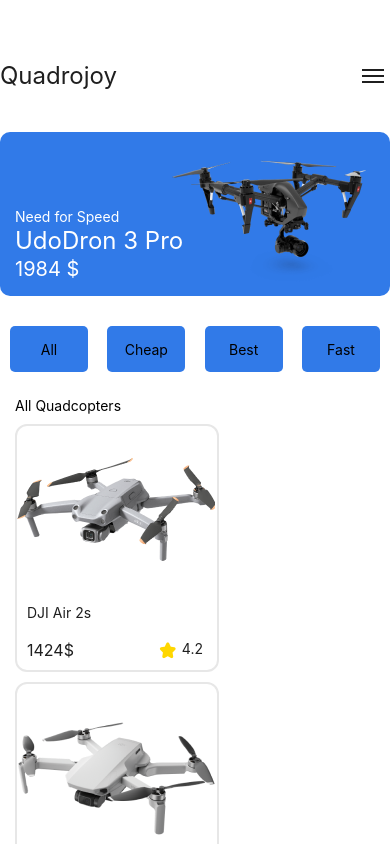
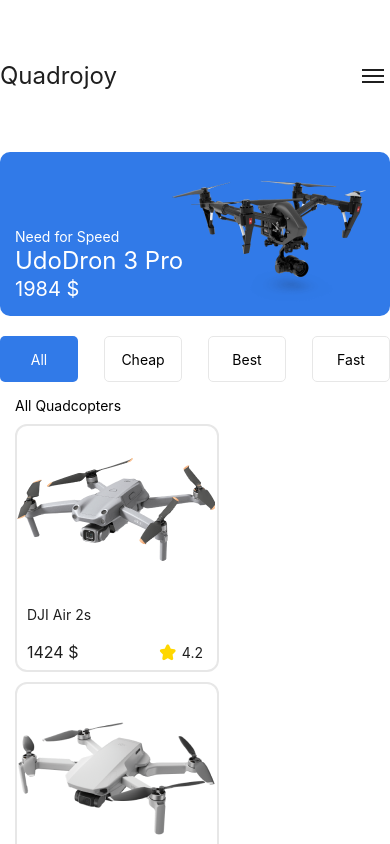
Before and after one commit to alexkokhan22/reactNative_test, a React Native app: screen / in a window 390 px wide. Shown: the top 844 px of the page. Built offline with nearby package versions, Linux system fonts and the light colour scheme.

Commit message:
Add filtration

```diff
--- a/App.js
+++ b/App.js
@@ -1,5 +1,5 @@
 import React from 'react';
-import {SafeAreaView, StyleSheet} from 'react-native';
+import {SafeAreaView, ScrollView, StyleSheet} from 'react-native';
 import Main from "./components/main/Main";
 import Header from "./components/header/Header";
 
@@ -7,8 +7,11 @@
 export default function App() {
     return (
         <SafeAreaView style={styles.container}>
-            <Header/>
-            <Main/>
+            <ScrollView>
+                <Header/>
+                <Main/>
+            </ScrollView>
+
         </SafeAreaView>
     );
 }
@@ -17,5 +20,6 @@
     container: {
         flex: 1,
         backgroundColor: '#fff',
+        flexDirection: 'column',
     },
 });
--- a/components/main/Buttons.js
+++ b/components/main/Buttons.js
@@ -2,27 +2,70 @@
 import {SafeAreaView, StyleSheet, Text, TouchableOpacity} from 'react-native';
 
 
-export default function Buttons({title}) {
+export default function Buttons({filter, changeFilter}) {
     return (
-        <SafeAreaView>
+        <SafeAreaView style={styles.buttonsBox}>
+
             <TouchableOpacity
-                style={styles.button}
-                onPress={() => {
-                }}
+                style={filter === 'all' ? styles.buttonActive : styles.button}
+                onPress={() => changeFilter('all', 'All Quadcopters')}
             >
-                <Text>{title}</Text>
+                <Text style={filter === 'all' ? styles.textActive : styles.text}>All</Text>
+            </TouchableOpacity>
+
+            <TouchableOpacity
+                style={filter === 'cheap' ? styles.buttonActive : styles.button}
+                onPress={() => changeFilter('cheap', 'Cheap Quadcopters')}
+            >
+                <Text style={filter === 'cheap' ? styles.textActive : styles.text}>Cheap</Text>
+            </TouchableOpacity>
+
+            <TouchableOpacity
+                style={filter === 'best' ? styles.buttonActive : styles.button}
+                onPress={() => changeFilter('best', 'Best Quadcopters')}
+            >
+                <Text style={filter === 'best' ? styles.textActive : styles.text}>Best</Text>
+            </TouchableOpacity>
+
+            <TouchableOpacity
+                style={filter === 'fast' ? styles.buttonActive : styles.button}
+                onPress={() => changeFilter('fast', 'Fast Quadcopters')}
+            >
+                <Text style={filter === 'fast' ? styles.textActive : styles.text}>Fast</Text>
             </TouchableOpacity>
         </SafeAreaView>
     );
 }
 
 const styles = StyleSheet.create({
-    button: {
+    buttonsBox: {
+        marginTop: 20,
+        flexDirection: 'row',
+        justifyContent: 'space-between',
+        padding: 10
+    },
+    buttonActive: {
         backgroundColor: '#317AE8',
         borderRadius: 5,
         width: 78,
         height: 46,
         justifyContent: 'center',
         alignItems: 'center'
+    },
+    button: {
+        backgroundColor: '#ffff',
+        borderRadius: 5,
+        width: 78,
+        height: 46,
+        justifyContent: 'center',
+        alignItems: 'center',
+        borderWidth: 1,
+        borderColor: '#E7E7E7',
+    },
+    textActive: {
+        color: '#fff'
+    },
+    text: {
+        color: '#000'
     }
 });
--- a/components/main/Main.js
+++ b/components/main/Main.js
@@ -5,7 +5,7 @@
 import img2 from "../../assets/image/img2.png"
 import img3 from "../../assets/image/img3.png"
 import img4 from "../../assets/image/img4.png"
-
+import StartFrame from "./StartFrame";
 
 
 export default function Main() {
@@ -14,97 +14,70 @@
             id: '1',
             title: 'DJI Air 2s',
             image: img2,
-            price: '1424$',
-            rating: '4.2'
+            price: 1424,
+            rating: 4.2,
+            speed: 80
         },
 
         {
             id: '2',
             title: 'DJI Mavic Mini',
             image: img3,
-            price: '990.90$',
-            rating: '4.5'
+            price: 990.90,
+            rating: 4.5,
+            speed: 60
         },
 
         {
             id: '3',
             title: 'DJI’s Matrice 200',
             image: img4,
-            price: '2780.30$',
-            rating: '3.8'
+            price: 2780.30,
+            rating: 3.8,
+            speed: 75
         }
     ])
 
+    const [filter, setFilter] = useState('all')
+    const [filterText, setFilterText] = useState('All Quadcopters')
+    let productsFilter = products
+
+    const changeFilter = (value, text) => {
+        setFilter(value)
+        setFilterText(text)
+    }
+
+    if (filter === 'all') {
+        productsFilter = [...products]
+
+    }
+    if (filter === 'best') {
+        productsFilter = products.filter(pr => pr.rating >= 4)
+    }
+    if (filter === 'cheap') {
+        let productsCheap = products.reduce((acc, el) => {
+            return acc.price < el.price ? acc : el
+        })
+        productsFilter = [productsCheap]
+    }
+    if (filter === 'fast') {
+        let productsCheap = products.reduce((acc, el) => {
+            return acc.speed > el.speed ? acc : el
+        })
+        productsFilter = [productsCheap]
+    }
+
     return (
         <SafeAreaView style={styles.container}>
-
-            <View style={styles.box}>
-                <View>
-                    <Text style={styles.firstText}>Need for Speed</Text>
-                    <Text style={styles.secondText}>UdoDron 3 Pro</Text>
-                    <Text style={styles.priceText}>1984 $</Text>
-                </View>
-                <View>
-                    <Image source={require('../../assets/image/img1.png')} style={styles.image}/>
-                </View>
-            </View>
-
-            <View style={styles.buttonsBox}>
-                <Buttons title={'All'}/>
-                <Buttons title={'Cheap'}/>
-                <Buttons title={'Best'}/>
-                <Buttons title={'Fast'}/>
-            </View>
-
-            <View style={styles.productBox}>
-                <Products products={products}/>
-            </View>
-
+            <StartFrame/>
+            <Buttons filter={filter} changeFilter={changeFilter}/>
+            <Products text={filterText} products={productsFilter}/>
         </SafeAreaView>
     );
 }
 
 const styles = StyleSheet.create({
     container: {
-        flex: 1,
         padding: 15,
-    },
-    box: {
-        flexDirection: 'row',
-        alignItems: 'flex-end',
-        borderRadius: 10,
-        backgroundColor: '#317AE8',
-        height: 164,
-        padding: 15
-    },
-    firstText: {
-        fontSize: 14,
-        lineHeight: 17,
-        color: '#ffff'
-    },
-    secondText: {
-        fontSize: 24,
-        lineHeight: 32,
-        color: '#ffff'
-    },
-    priceText: {
-        fontSize: 20,
-        lineHeight: 24,
-        color: '#ffff'
-    },
-    image: {
-        position: 'absolute',
-        bottom: -15,
-        left: -40
-    },
-    buttonsBox: {
-        marginTop: 20,
-        flexDirection: 'row',
-        justifyContent: 'space-between',
-        padding: 10
-    },
-    productBox: {
-        padding: 15
     }
-
 });
--- a/components/main/Products.js
+++ b/components/main/Products.js
@@ -3,11 +3,11 @@
 import {AntDesign} from '@expo/vector-icons';
 
 
-export default function Products({products}) {
+export default function Products({text, products}) {
     return (
-        <View>
-            <View>
-                <Text>All Quadcopters</Text>
+        <View style={styles.productBox}>
+            <View style={styles.filterText}>
+                <Text>{text}</Text>
             </View>
 
             <View style={styles.containerProducts}>
@@ -21,7 +21,7 @@
                                 <Text style={styles.text}>{pr.title}</Text>
                                 <View style={styles.boxPrice}>
                                     <View>
-                                        <Text style={styles.textPrice}>{pr.price}</Text>
+                                        <Text style={styles.textPrice}>{pr.price} $</Text>
                                     </View>
                                     <View style={styles.boxRating}>
                                         <View style={styles.boxStar}>
@@ -43,6 +43,14 @@
 }
 
 const styles = StyleSheet.create({
+    filterText: {
+        color: '#1F1F1F',
+        fontSize: 20,
+        lineHeight: 24
+    },
+    productBox: {
+        padding: 15
+    },
     containerProducts: {
         backgroundColor: '#fff',
         flexDirection: 'row',
@@ -76,9 +84,11 @@
         padding: 4,
     },
     boxStar: {
-        marginRight: 5
+        marginRight: 5,
+
     },
     text: {
+        marginTop: 2,
         color: '#1F1F1F',
         fontSize: 14,
         lineHeight: 17
--- /dev/null
+++ b/components/main/StartFrame.js
@@ -0,0 +1,51 @@
+import React from 'react';
+import {Image, StyleSheet, Text, View} from 'react-native';
+
+
+export default function StartFrame({textFilter, products}) {
+    return (
+        <View style={styles.box}>
+            <View>
+                <Text style={styles.firstText}>Need for Speed</Text>
+                <Text style={styles.secondText}>UdoDron 3 Pro</Text>
+                <Text style={styles.priceText}>1984 $</Text>
+            </View>
+            <View>
+                <Image source={require('../../assets/image/img1.png')} style={styles.image}/>
+            </View>
+        </View>
+    );
+}
+
+const styles = StyleSheet.create({
+    box: {
+        flexDirection: 'row',
+        alignItems: 'flex-end',
+        borderRadius: 10,
+        backgroundColor: '#317AE8',
+        height: 164,
+        padding: 15,
+        marginTop: 20
+
+    },
+    firstText: {
+        fontSize: 14,
+        lineHeight: 17,
+        color: '#ffff'
+    },
+    secondText: {
+        fontSize: 24,
+        lineHeight: 32,
+        color: '#ffff'
+    },
+    priceText: {
+        fontSize: 20,
+        lineHeight: 24,
+        color: '#ffff'
+    },
+    image: {
+        position: 'absolute',
+        bottom: -15,
+        left: -40
+    }
+});
```
Also changed, not shown: components/main/Product.js (deleted, +0 -15 lines), assets/fonts/Lato-Black.ttf (deleted).
